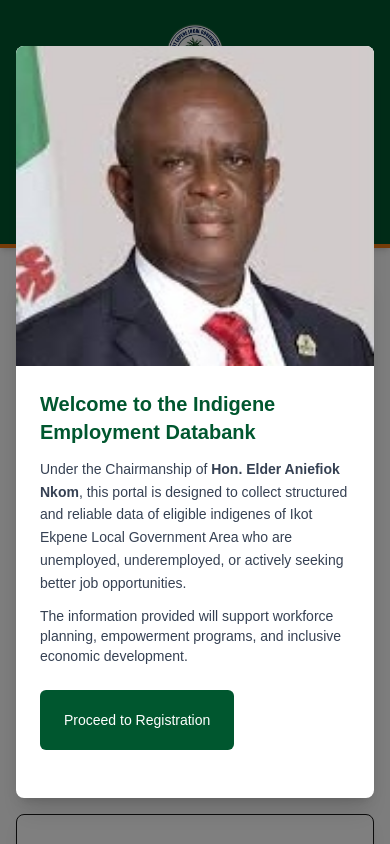
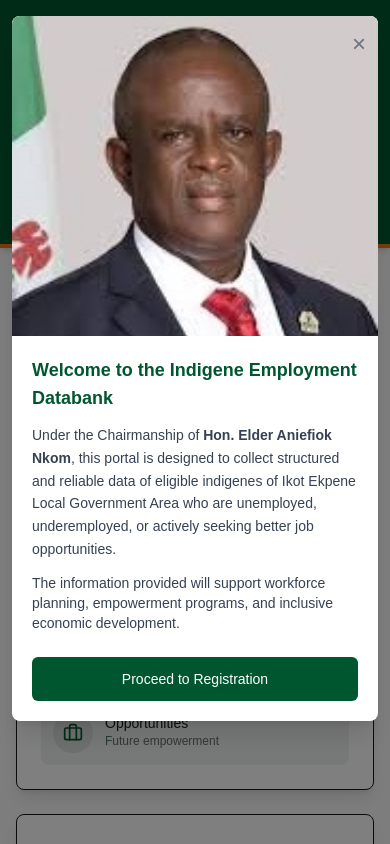
Before and after one commit to IkotEkpene-Tech/employment-databank-portal, a Next.js app: page / in a window 390 px wide. Shown: the top 844 px of the page. Built offline with nearby package versions, Linux system fonts and the light colour scheme.

Commit message:
Fix: Picture alignment

```diff
--- a/components/WelcomeModal.tsx
+++ b/components/WelcomeModal.tsx
@@ -9,11 +9,7 @@ interface WelcomeModalProps {
 
 export const WelcomeModal = ({ open, onClose }: WelcomeModalProps) => {
   useEffect(() => {
-    if (open) {
-      document.body.style.overflow = "hidden";
-    } else {
-      document.body.style.overflow = "";
-    }
+    document.body.style.overflow = open ? "hidden" : "";
     return () => {
       document.body.style.overflow = "";
     };
@@ -22,21 +18,23 @@ export const WelcomeModal = ({ open, onClose }: WelcomeModalProps) => {
   if (!open) return null;
 
   return (
-    <div className="fixed inset-0 z-50 flex items-center justify-center bg-black/50 px-4">
-      <div className="relative w-full max-w-3xl bg-white rounded-lg shadow-xl overflow-hidden animate-in fade-in zoom-in duration-300">
+    <div className="fixed inset-0 z-50 bg-black/50 flex items-start md:items-center justify-center px-3 py-4">
+      <div className="relative w-full max-w-3xl bg-white rounded-lg shadow-xl overflow-hidden animate-in fade-in zoom-in duration-300 max-h-[95vh]">
 
         {/* Close button */}
         <button
           onClick={onClose}
-          className="absolute top-4 right-4 text-gray-500 hover:text-gray-800 text-xl"
+          className="absolute top-3 right-3 z-10 text-gray-500 hover:text-gray-800 text-2xl"
+          aria-label="Close"
         >
           ×
         </button>
 
-        <div className="flex flex-col md:flex-row">
+        {/* Scrollable content */}
+        <div className="flex flex-col md:flex-row overflow-y-auto max-h-[95vh]">
 
-          {/* Left: Chairman image */}
-          <div className="relative md:w-1/3 w-full h-80 md:h-auto bg-[#f1f5f3]">
+          {/* Image */}
+          <div className="relative w-full md:w-1/3 h-80 md:h-auto bg-[#f1f5f3]">
             <Image
               src="/hon-nkom.jpeg"
               alt="Chairman of Ikot Ekpene LGA"
@@ -46,13 +44,13 @@ export const WelcomeModal = ({ open, onClose }: WelcomeModalProps) => {
             />
           </div>
 
-          {/* Right: Text */}
-          <div className="p-6 md:w-2/3">
-            <h2 className="text-xl md:text-2xl font-semibold text-[#00572f]">
+          {/* Text */}
+          <div className="p-5 md:p-6 md:w-2/3">
+            <h2 className="text-lg md:text-2xl font-semibold text-[#00572f]">
               Welcome to the Indigene Employment Databank
             </h2>
 
-            <p className="mt-3 text-gray-700 leading-relaxed text-sm md:text-base">
+            <p className="mt-3 text-gray-700 text-sm md:text-base leading-relaxed">
               Under the Chairmanship of{" "}
               <strong>Hon. Elder Aniefiok Nkom</strong>, this portal is designed to
               collect structured and reliable data of eligible indigenes of
@@ -67,7 +65,7 @@ export const WelcomeModal = ({ open, onClose }: WelcomeModalProps) => {
 
             <button
               onClick={onClose}
-              className="mt-6 mb-6 inline-flex items-center justify-center rounded-md bg-[#00572f] px-6 py-5 text-white text-sm font-medium hover:bg-[#004425] transition"
+              className="mt-6 w-full sm:w-auto inline-flex items-center justify-center rounded-md bg-[#00572f] px-6 py-3 text-white text-sm font-medium hover:bg-[#004425] transition"
             >
               Proceed to Registration
             </button>
```
